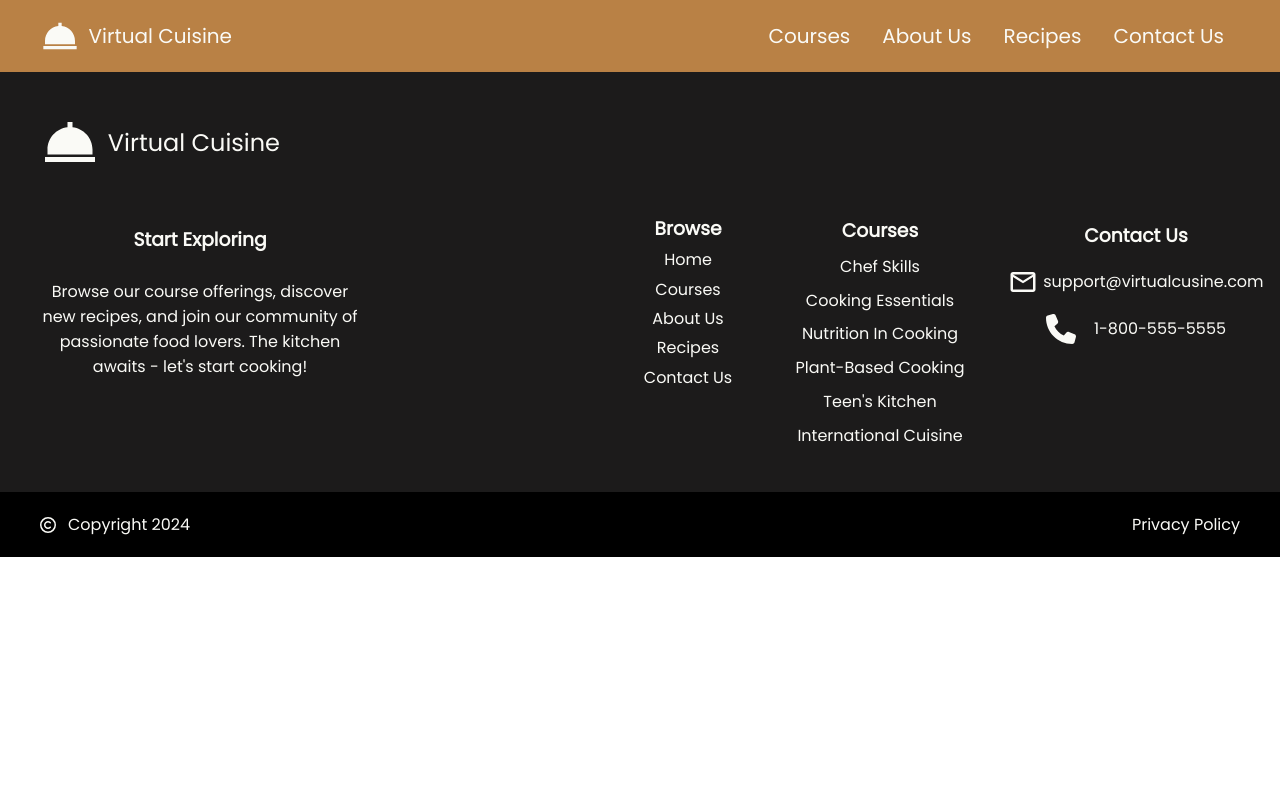
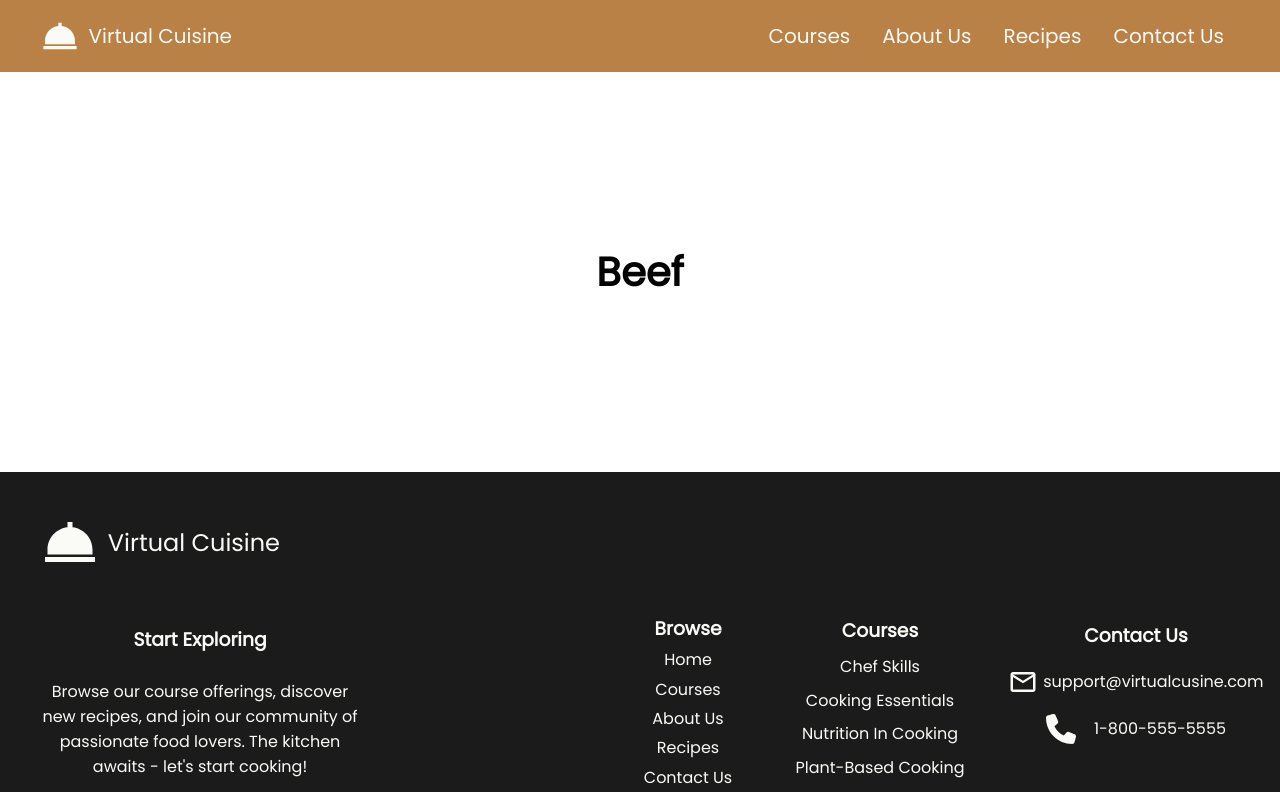
Before and after one commit to Asadlion92/virtual-cuisine-project, a React (Vite) app: page /category-details/Beef in a window 1280 px wide. Shown: the top 792 px of the page. Built offline with nearby package versions, Linux system fonts and the light colour scheme; no server answers.

Commit message:
working on CategoryDetails Page

```diff
--- a/src/App.jsx
+++ b/src/App.jsx
@@ -8,6 +8,7 @@ import HomePage from './pages/HomePage/HomePage'
 import { BrowserRouter, Routes, Route } from 'react-router-dom'
 import Recipes from './pages/Recipes/Recipes'
 import ScrollToTop from './components/ScrollToTop/ScrollToTop'
+import CategoryDetails from './pages/CategoryDetails/CategoryDetails'
 
 function App() {
 
@@ -21,6 +22,7 @@ function App() {
         <Route path='/contact' element={<Contact />} />
         <Route path='/courses' element={<Courses />} />
         <Route path='/recipes' element={<Recipes />} />
+        <Route path='/category-details/:categoryName' element={<CategoryDetails />} />
 
       </Routes>
       <Footer />
--- /dev/null
+++ b/src/pages/CategoryDetails/CategoryDetails.css
@@ -0,0 +1,21 @@
+.category-banner-container {
+    position: relative;
+}
+
+.category-text-container {
+    position: absolute;
+    top: 50%;
+    left: 50%;
+    transform: translate(-50%, -50%);
+    display: flex;
+    justify-content: center;
+    align-items: center;
+    height: auto;
+}
+
+.category-text-header {
+    font-size: 40px;
+    text-align: center;
+    /* color: #FAFAF6; */
+    cursor: default;
+}
--- /dev/null
+++ b/src/pages/CategoryDetails/CategoryDetails.jsx
@@ -0,0 +1,146 @@
+import React, {useEffect, useState} from 'react'
+import './CategoryDetails.css'
+import { useParams } from 'react-router-dom'
+import axios from 'axios'
+import beefImg from '../../images/beef.png'
+import chickenImg from '../../images/chicken.png'
+import dessertImg from '../../images/dessert.png'
+import lambImg from '../../images/lamb.png'
+import miscellaneousImg from '../../images/miscellaneous.png'
+import pastaImg from '../../images/pasta.png'
+import porkImg from '../../images/pork.png'
+import seafoodImg from '../../images/seafood.png'
+import sidesImg from '../../images/sides.png'
+import starterImg from '../../images/starter.png'
+import veganImg from '../../images/vegan.png'
+import vegatarianImg from '../../images/vegatarian.png'
+import breakfastImg from '../../images/breakfast.png'
+import goatImg from '../../images/goat.png'
+
+function CategoryDetails() {
+
+    const {categoryName} = useParams()
+
+    const [recipe, getRecipe] = useState('')
+
+    const newCategory = [
+        {
+          name: 'Beef',
+          image: beefImg
+        },
+
+        {
+          name: 'Chicken',
+          image: chickenImg
+        },
+
+        {
+          name: 'Dessert',
+          image: dessertImg
+        },
+
+        {
+          name: 'Lamb',
+          image: lambImg
+        },
+
+        {
+          name: 'Miscellaneous',
+          image: miscellaneousImg
+        },
+
+        {
+          name: 'Pasta',
+          image: pastaImg
+        },
+
+        {
+          name: 'Pork',
+          image: porkImg
+        },
+
+        {
+          name: 'Seafood',
+          image: seafoodImg
+        },
+
+        {
+          name: 'Sides',
+          image: sidesImg
+        },
+
+        {
+          name: 'Starter',
+          image: starterImg
+        },
+
+        {
+          name: 'Vegan',
+          image: veganImg
+        },
+
+        {
+          name: 'Vegatarian',
+          image: vegatarianImg
+        },
+
+        {
+          name: 'Breakfast',
+          image: breakfastImg
+        },
+
+        {
+          name: 'Goat',
+          image: goatImg
+        }
+
+      ]
+
+    const testing = () => {
+
+        let bannerImage = {}
+        for (i = 0; i < newCategory.length; i++) {
+            if (newCategory[i].name === categoryName) {
+                bannerImage = newCategory[i].image
+            }
+            return bannerImage
+          }
+    }
+
+    //   for (i = 0; i < newCategory.length; i++) {
+    //     if (newCategory[i].name === categoryName) {
+    //         return newCategory[i].image
+    //     }
+    //   }
+
+    //HOW DO I GET THE IMAGES FROM MY NEW CATEGORY LIST TO DISPLAY TO EACH BANNER
+
+    useEffect(()=>{
+        axios.get(`https://www.themealdb.com/api/json/v1/1/filter.php?c=${categoryName}`)
+        .then(res=>{
+          console.log(res.data.meals)
+          getRecipe(res.data.meals)
+        })
+        .catch(err => console.log(err))
+      }, [])
+
+  return (
+    <div className='category-details-container'>
+        <div className="category-banner-container">
+            <div style={{
+                width: '100%',
+                height: '50vh',
+                backgroundSize: 'cover',
+                backgroundPosition: 'center',
+                backgroundImage: `url()`,
+                filter: 'brightness(40%)',
+            }}></div>
+            <div className='category-text-container'>
+                <h1 className='category-text-header'>{categoryName}</h1>
+            </div>
+        </div>
+    </div>
+  )
+}
+
+export default CategoryDetails
--- a/src/pages/Recipes/Recipes.css
+++ b/src/pages/Recipes/Recipes.css
@@ -72,12 +72,16 @@
     position: relative;
 }
 
-.recipes-category-icon h1 {
+.recipes-category-icon h1 a {
     position: absolute;
     top: 50%;
     left: 50%;
     width: 60%;
     transform: translate(-50%, -50%);
     color: #FAFAF6;
-    cursor: default;
+    text-decoration: none;
 }
+
+.recipes-category-icon h1 a:hover {
+    color: red;
+}
--- a/src/pages/Recipes/Recipes.jsx
+++ b/src/pages/Recipes/Recipes.jsx
@@ -1,4 +1,4 @@
-import React, { useEffect, useState } from 'react'
+import React from 'react'
 import './Recipes.css'
 import recipesBanner from '../../images/recipes-banner-idea3.png'
 import axios from 'axios'
@@ -16,99 +16,85 @@ import veganImg from '../../images/vegan.png'
 import vegatarianImg from '../../images/vegatarian.png'
 import breakfastImg from '../../images/breakfast.png'
 import goatImg from '../../images/goat.png'
+import { Link } from 'react-router-dom'
 
 function Recipes() {
 
-  //FOR THE CATEGORY SECTION, I CAN DISPLAY THE CATEGORY IMAGES AND STORE THE ASSOICATED API FOR EACH MEAL IN EACH IMAGE WHEN THE USER CLICKS ON THE NAME/IMAGE
 
   //MAYBE CREATE A COMPONENT FOR EACH RECIPE FILTER SO WHEN THE USER CLICKS THE BUTTON, IT WILL TAKE THEM TO THE COMPONENT
 
-  const [categories, setCategories] = useState([])
-
   const newCategory = [
     {
-      name: 'BEEF',
+      name: 'Beef',
       image: beefImg
     },
 
     {
-      name: 'CHICKEN',
+      name: 'Chicken',
       image: chickenImg
     },
 
     {
-      name: 'DESSERT',
+      name: 'Dessert',
       image: dessertImg
     },
 
     {
-      name: 'LAMB',
+      name: 'Lamb',
       image: lambImg
     },
 
     {
-      name: 'MISCELLANEOUS',
+      name: 'Miscellaneous',
       image: miscellaneousImg
     },
 
     {
-      name: 'PASTA',
+      name: 'Pasta',
       image: pastaImg
     },
 
     {
-      name: 'PORK',
+      name: 'Pork',
       image: porkImg
     },
 
     {
-      name: 'SEAFOOD',
+      name: 'Seafood',
       image: seafoodImg
     },
 
     {
-      name: 'SIDES',
+      name: 'Sides',
       image: sidesImg
     },
 
     {
-      name: 'STARTER',
+      name: 'Starter',
       image: starterImg
     },
 
     {
-      name: 'VEGAN',
+      name: 'Vegan',
       image: veganImg
     },
 
     {
-      name: 'VEGATARIAN',
+      name: 'Vegatarian',
       image: vegatarianImg
     },
 
     {
-      name: 'BREAKFAST',
+      name: 'Breakfast',
       image: breakfastImg
     },
 
     {
-      name: 'GOAT',
+      name: 'Goat',
       image: goatImg
     }
 
   ]
-
-
-  //INSTEAD OF AN ARRAY, CREATE AN OBJECT WITH THE NAME AND THE IMAGE
-
-  useEffect(()=>{
-    axios.get(`https://www.themealdb.com/api/json/v1/1/categories.php`)
-    .then(res=>{
-      console.log(res.data.categories)
-      setCategories(res.data.categories)
-    })
-    .catch(err => console.log(err))
-  }, [])
 
   return (
     <div className='recipes-container'>
@@ -133,23 +119,6 @@ function Recipes() {
       </div>
       <div className="category-filter-container">
 
-        {/* {categories?.map((item, index)=>
-          <div key={index} className='top-recipes-icons-container'>
-            <div className='top-recipes-icon'>
-                <div style={{
-                    width: '300px',
-                    height: '50vh',
-                    backgroundSize: 'cover',
-                    backgroundPosition: 'center',
-                    backgroundImage: `url(${item.strCategoryThumb})`,
-                    borderRadius: '40px',
-                    filter: 'brightness(50%)'
-                }}></div>
-                <h1>{item.strCategory}</h1>
-            </div>
-          </div>
-        )} */}
-
         {newCategory.map((item, index) =>
           <div key={index} className='recipes-category-icon'>
             <div style={{
@@ -162,7 +131,7 @@ function Recipes() {
                 filter: 'brightness(50%)'
               }}>
             </div>
-            <h1>{item.name}</h1>
+            <h1><Link to={`/category-details/${item.name}`}>{item.name}</Link></h1>
           </div>
         )}
 
```
